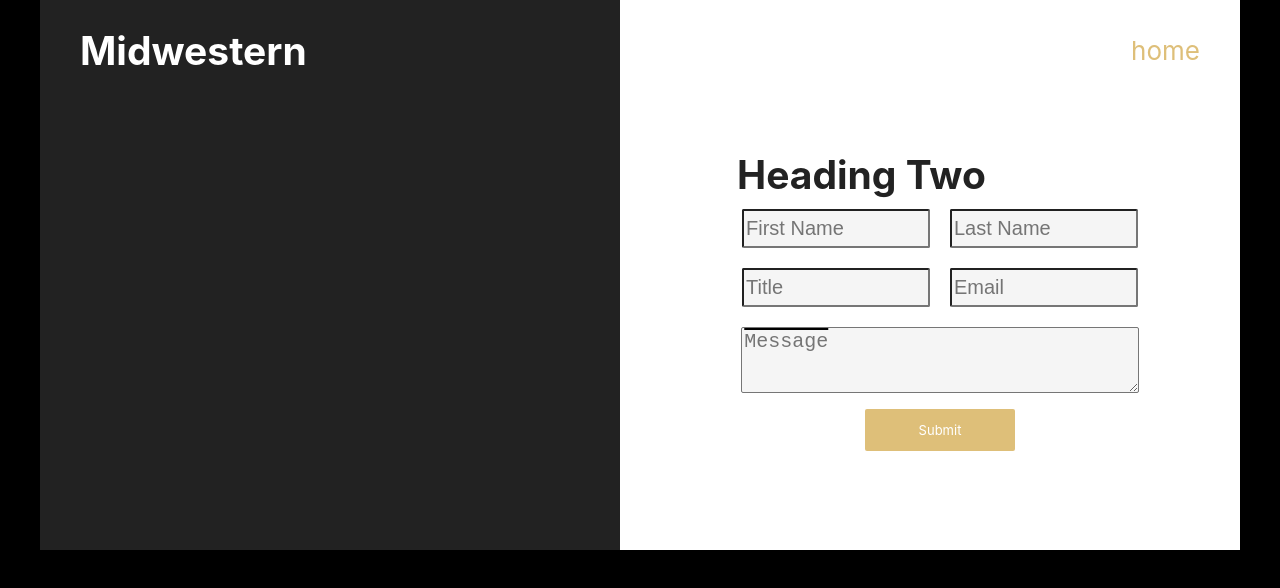
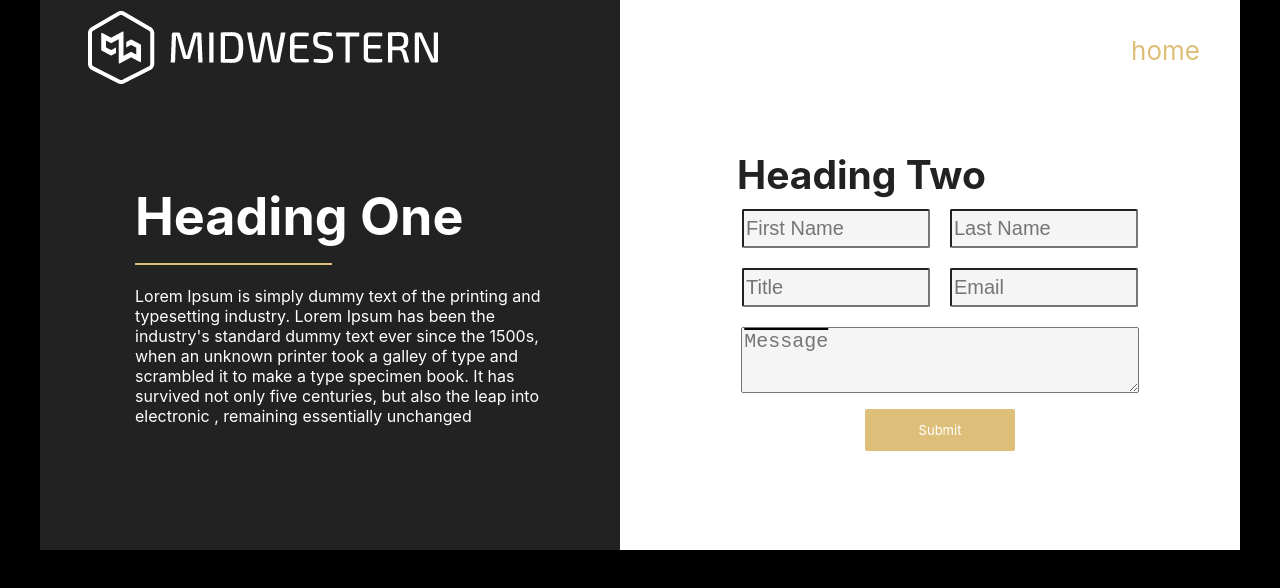
Before and after one commit to Nefari0/MWI-tech-challenge, a React (Create React App) app in the folder mwi-tech-challenge/: page / in a window 1280 px wide. Both pictures are taken after a click on the link "contact". Shown: the top 588 px of the page. Built offline with nearby package versions, Linux system fonts and the light colour scheme; no server answers.

Commit message:
cleaned code

```diff
--- a/mwi-tech-challenge/src/App.js
+++ b/mwi-tech-challenge/src/App.js
@@ -1,4 +1,4 @@
-import logo from './logo.svg';
+import MWIlogo from './assets/MWI-logo.png'
 import './App.css';
 import { useState,useEffect } from 'react';
 import Home from './Components/Home/Home/Home';
@@ -12,22 +12,24 @@ function App() {
     <div className="App">
       <header className="App-header">
       <header className="home-header" >
-        <h2 className={`header-left ${isContact ? true : 'header-left heading'}`} >Midwestern</h2>
-        <div className={`header-right ${isContact ? true : 'header-right contact'}`}  >{isContact === true ?<a onClick={() => setIsContact(!isContact)} >contact</a>:<div><a onClick={() => setIsContact(!isContact)} >home</a><Contact /></div>}</div>
+
+        <div className={`header-left ${isContact ? true : 'header-left heading'}`}>
+          <h2><img src={MWIlogo} /></h2>
+          {isContact === false ? <div className='heading-2-text'><h1 className="heading-1" >Heading One</h1>
+          <p className="home-text" style={{textAlign:'left',marginLeft:'40px'}}>
+          Lorem Ipsum is simply dummy text of the printing and typesetting industry. Lorem Ipsum has been the industry's standard dummy text ever since the 1500s, when an unknown printer took a galley of type and scrambled it to make a type specimen book. It has survived not only five centuries, but also the leap into electronic , remaining essentially unchanged
+          </p>
+          </div> : null}
+        </div>
+
+        <div className={`header-right ${isContact ? true : 'header-right contact'}`}  >
+          {isContact === true ?
+          <a onClick={() => setIsContact(!isContact)} >contact</a>
+          :
+          <div><a onClick={() => setIsContact(!isContact)} >home</a><Contact /></div>}
+        </div>
       </header>
         {isContact === true ? <Home /> : null}
-        {/* <img src={logo} className="App-logo" alt="logo" />
-        <p>
-          Edit <code>src/App.js</code> and save to reload.
-        </p>
-        <a
-          className="App-link"
-          href="https://reactjs.org"
-          target="_blank"
-          rel="noopener noreferrer"
-        >
-          Learn React
-        </a> */}
       </header>
     </div>
   );
```
